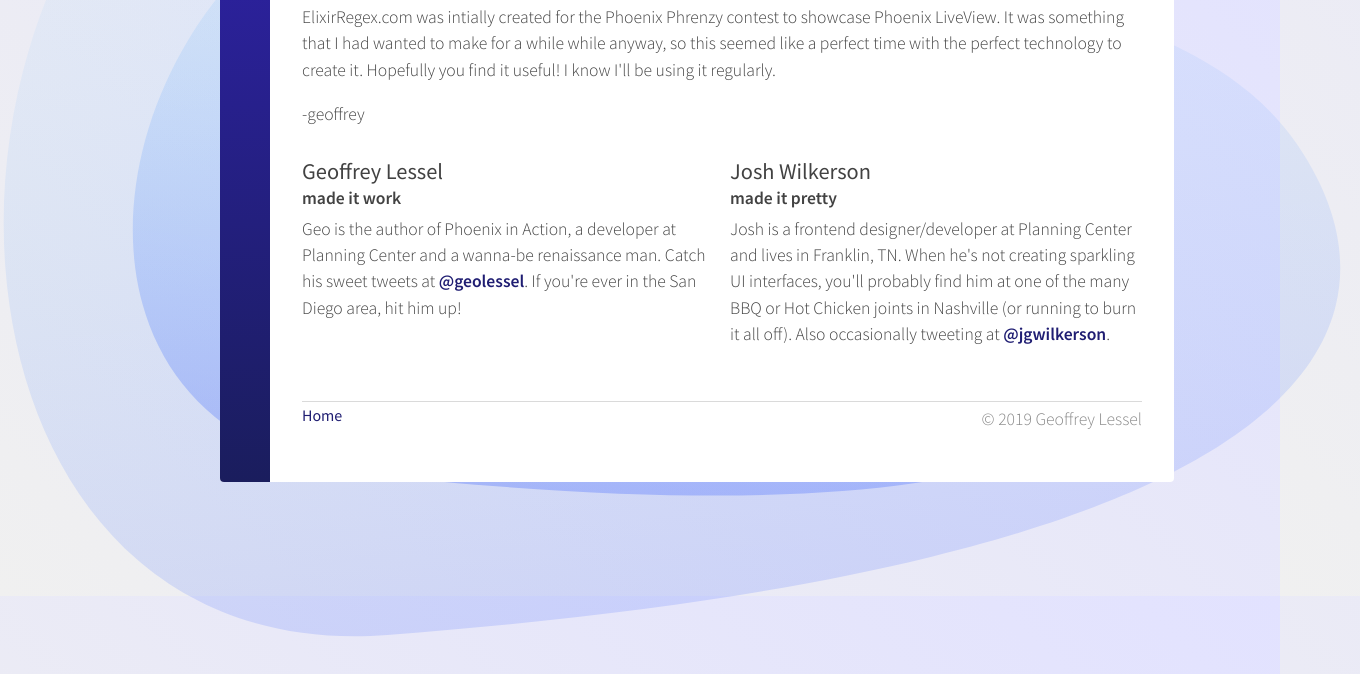
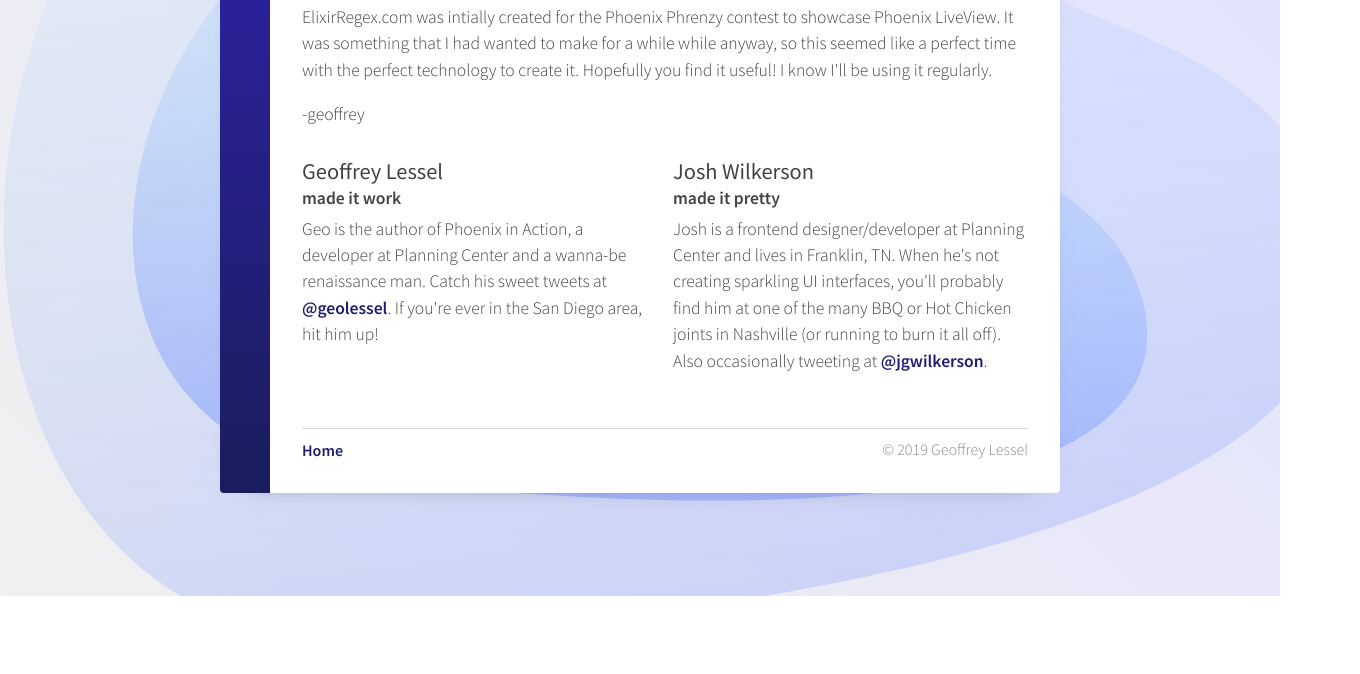
Before and after one commit to joshwilkerson/regex-checker-template, a React app: page /regex-checker-template/about in a window 1280 px wide. Shown: the part 204-878 px from the top of the page, 1360 px wide, since content can reach past the window. After the commit the page ends 800 px from the top, so only its background shows below. Built offline with nearby package versions, Linux system fonts and the light colour scheme.

Commit message:
general template/style updates

```diff
--- a/src/assets/sass/_footer.scss
+++ b/src/assets/sass/_footer.scss
@@ -5,16 +5,17 @@ footer {
   border-top: 1px solid #dadada;
   display: flex;
   flex-direction: column;
+  padding: .75em 0 0 0;
 
   @include breakpoints(from-sm) {
     flex-direction: row;
     justify-content: space-between;
   }
 
-  nav {
-    a {
-      font-weight: 400;
-      margin: 0 .5em 0 0;
-    }
+  p, a {
+    margin: 0 0 .25em 0;
+    line-height: 1em;
+    font-size: 1em;
   }
+
 }
--- a/src/assets/sass/_form.scss
+++ b/src/assets/sass/_form.scss
@@ -22,6 +22,7 @@
     width: 100%;
     font-size: 1em;
     color: $base-font-color;
+    box-sizing: border-box;
 
     &:focus {
       background: #fff;
--- a/src/assets/sass/_global.scss
+++ b/src/assets/sass/_global.scss
@@ -6,6 +6,7 @@ body {
 	font-size: 100%;
 	font-family: 'Source Sans Pro', sans-serif;
   color: $base-font-color;
+  overflow-x: hidden;
 }
 
 html {
@@ -17,8 +18,14 @@ html {
   max-width: 840px;
 	height: auto;
   min-height: 400px;
-	margin: 50px auto;
+	margin: 20px auto;
 	position: relative;
+  box-sizing: border-box;
+  box-shadow: 0px 10px 30px -30px rgba(0,0,0,1);
+
+  @include breakpoints(from-md) {
+    margin-top: 50px;
+  }
 
   &:before,
   &:after {
@@ -63,6 +70,7 @@ html {
   display: flex;
   flex-direction: column;
   justify-content: space-between;
+  box-sizing: border-box;
 
   @include breakpoints(from-md) {
     padding-left: calc(2em + 50px);
```
